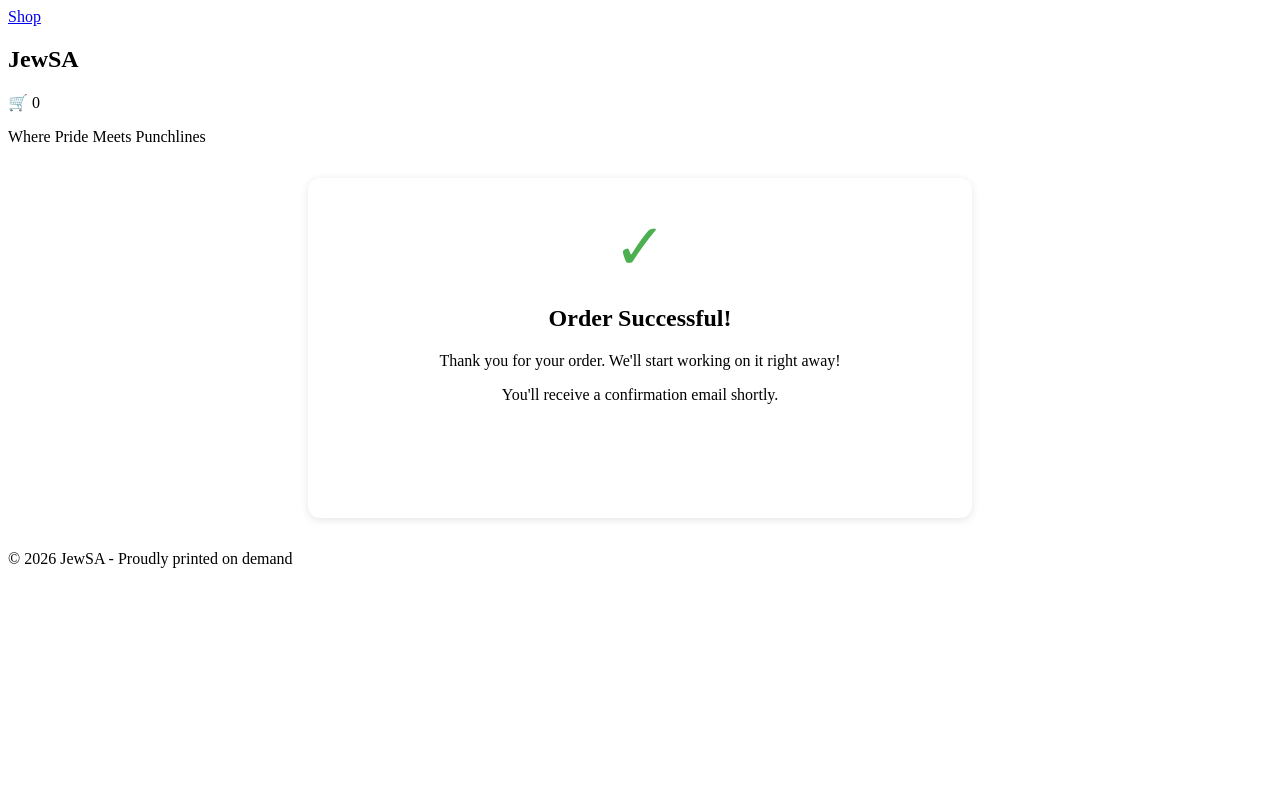
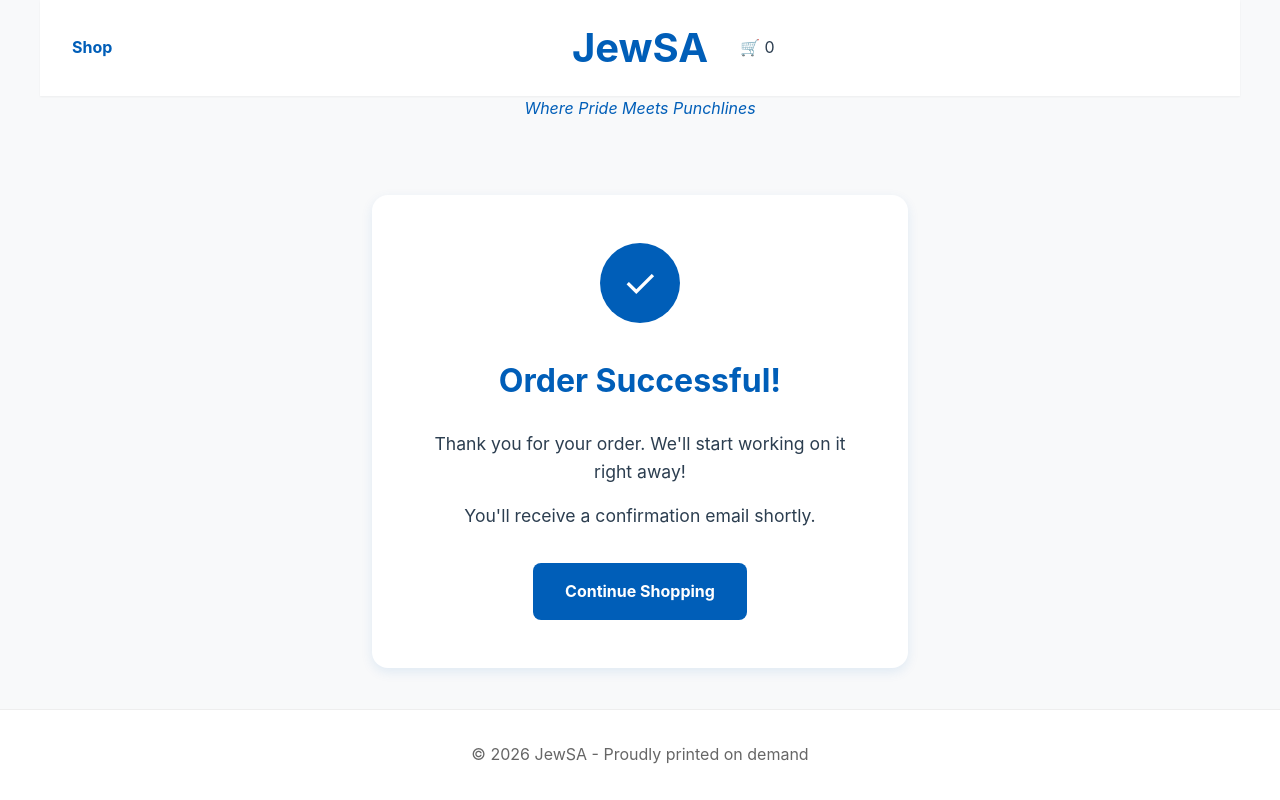
Before and after one commit to abigailleahgoldberg/aswej-merch-store, a website: page public/success/index.html in a window 1280 px wide. Drawn offline with Linux system fonts and the light colour scheme.

Commit message:
Style success page with blue theme

```diff
--- a/public/success/index.html
+++ b/public/success/index.html
@@ -2,38 +2,156 @@
 <html lang="en">
 <head>
     <meta charset="UTF-8">
-    <meta name="viewport" content="width=device-width, initial-scale=1.0, maximum-scale=1">
+    <meta name="viewport" content="width=device-width, initial-scale=1.0">
     <title>Order Successful - JewSA</title>
+    <link rel="icon" href="/favicon.ico">
     <style>
-        /* ... keeping consistent styles ... */
-        .success-page {
-            max-width: 600px;
-            margin: 2rem auto;
-            padding: 2rem;
+        :root {
+            --primary: #005eb8;
+            --background: #f8f9fa;
+            --text: #2c3e50;
+        }
+
+        * {
+            margin: 0;
+            padding: 0;
+            box-sizing: border-box;
+        }
+
+        body {
+            font-family: -apple-system, BlinkMacSystemFont, 'Segoe UI', Roboto, Oxygen, Ubuntu, Cantarell, sans-serif;
+            line-height: 1.6;
+            background: var(--background);
+            color: var(--text);
+            min-height: 100vh;
+            display: flex;
+            flex-direction: column;
+        }
+
+        .main-nav {
+            display: grid;
+            grid-template-columns: 1fr auto 1fr;
+            gap: 2rem;
+            padding: 1rem 2rem;
+            max-width: 1200px;
+            margin: 0 auto;
+            align-items: center;
             background: white;
-            border-radius: 12px;
-            box-shadow: 0 2px 8px rgba(0,0,0,0.1);
+            box-shadow: 0 1px 2px rgba(0,0,0,0.05);
+            width: 100%;
+        }
+
+        .nav-link {
+            color: var(--primary);
+            text-decoration: none;
+            font-weight: bold;
+        }
+
+        h1 {
+            color: var(--primary);
+            font-size: 2.5rem;
+            margin: 0;
             text-align: center;
         }
 
+        .tagline {
+            color: var(--primary);
+            font-style: italic;
+            text-align: center;
+            margin-bottom: 2rem;
+        }
+
+        main {
+            flex: 1;
+            width: 100%;
+            max-width: 600px;
+            margin: 0 auto;
+            padding: 2rem;
+            display: flex;
+            align-items: center;
+            justify-content: center;
+        }
+
+        .success-container {
+            background: white;
+            padding: 3rem;
+            border-radius: 16px;
+            box-shadow: 0 4px 12px rgba(0,94,184,0.1);
+            text-align: center;
+            width: 100%;
+        }
+
         .success-icon {
-            font-size: 4rem;
-            color: #4CAF50;
-            margin-bottom: 1rem;
+            width: 80px;
+            height: 80px;
+            background: var(--primary);
+            color: white;
+            border-radius: 50%;
+            display: flex;
+            align-items: center;
+            justify-content: center;
+            font-size: 40px;
+            margin: 0 auto 2rem;
+        }
+
+        h2 {
+            color: var(--primary);
+            font-size: 2rem;
+            margin-bottom: 1.5rem;
         }
 
         .success-message {
+            color: var(--text);
             margin-bottom: 2rem;
+            font-size: 1.1rem;
+        }
+
+        .success-message p {
+            margin-bottom: 1rem;
         }
 
         .button {
             display: inline-block;
             background: var(--primary);
             color: white;
+            text-decoration: none;
             padding: 1rem 2rem;
             border-radius: 8px;
-            text-decoration: none;
             font-weight: bold;
+            transition: opacity 0.2s;
+        }
+
+        .button:hover {
+            opacity: 0.9;
+        }
+
+        footer {
+            text-align: center;
+            padding: 2rem;
+            color: #666;
+            background: white;
+            border-top: 1px solid #eee;
+            margin-top: auto;
+        }
+
+        @media (max-width: 768px) {
+            main {
+                padding: 1rem;
+            }
+
+            .success-container {
+                padding: 2rem 1.5rem;
+            }
+
+            .success-icon {
+                width: 60px;
+                height: 60px;
+                font-size: 30px;
+            }
+
+            h2 {
+                font-size: 1.75rem;
+            }
         }
     </style>
 </head>
@@ -50,7 +168,7 @@
     </header>
 
     <main>
-        <div class="success-page">
+        <div class="success-container">
             <div class="success-icon">✓</div>
             <h2>Order Successful!</h2>
             <div class="success-message">
```
